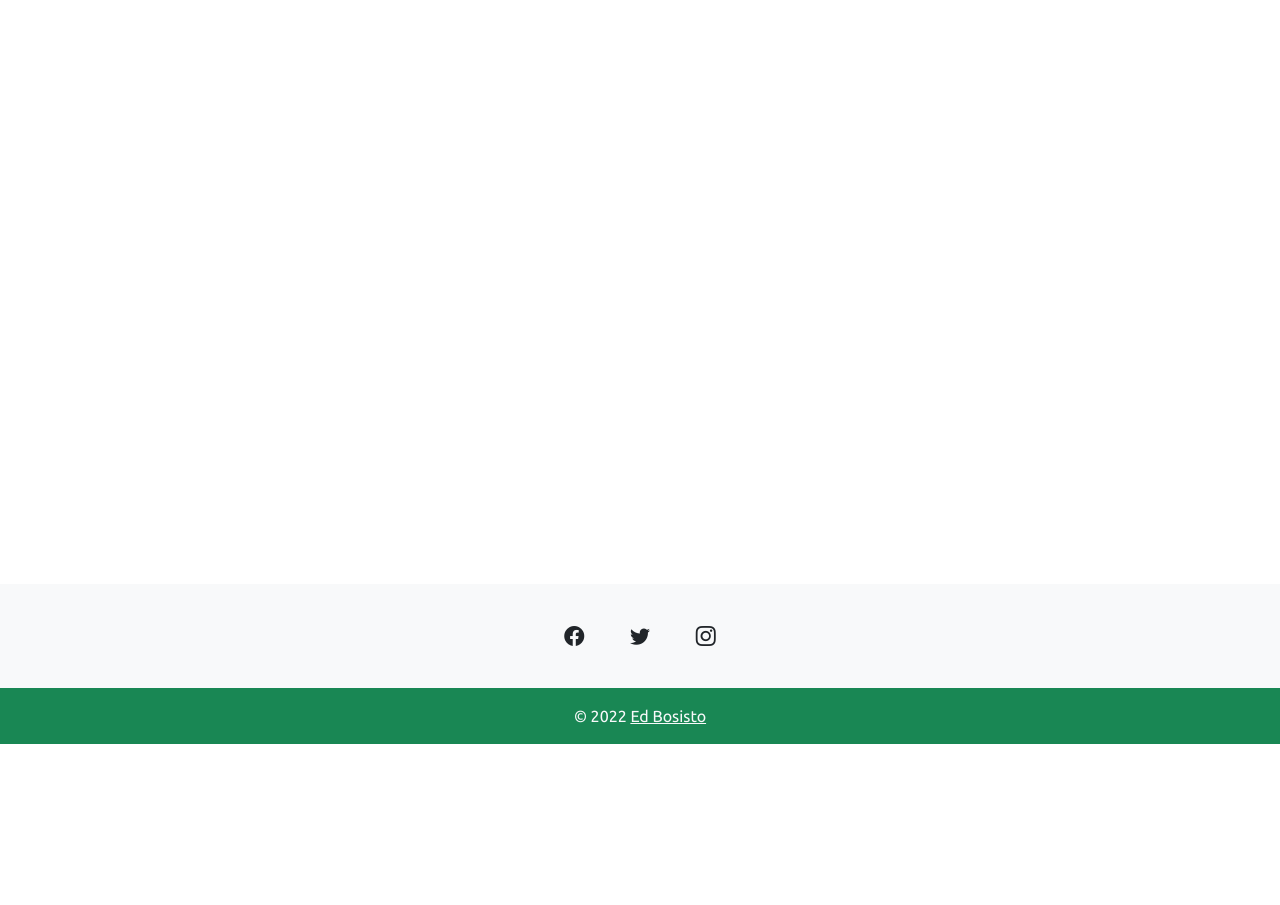
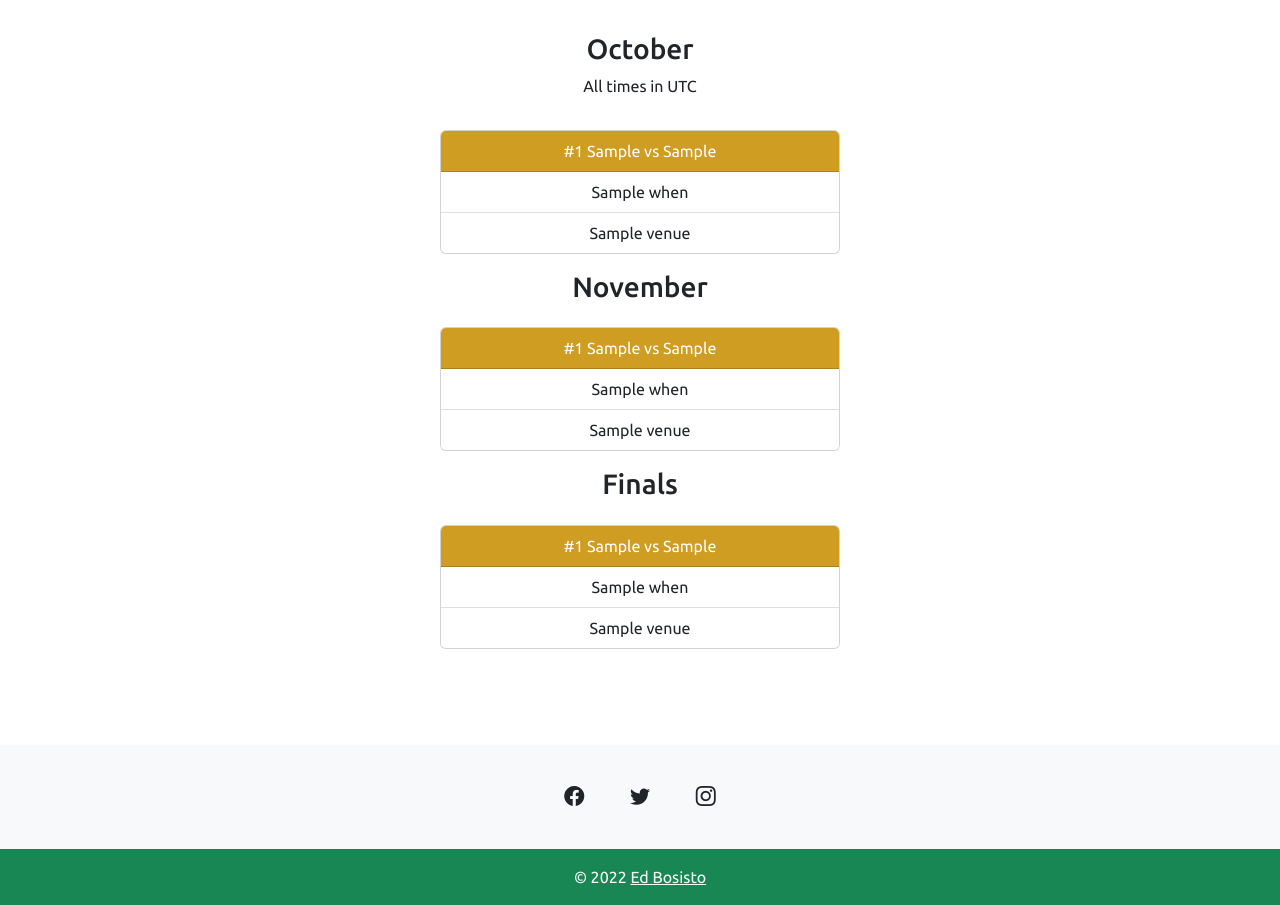
Before and after one commit to edbosisto/t20-tipping, a Django app: template t20wc2022/templates/matches.html in a window 1280 px wide. Shown: the part 56-961 px from the top of the page. Before the commit the page ends 800 px from the top, so only its background shows below. Run offline with Django 3.2, Linux system fonts and the light colour scheme; the template is opened without the code that fills it: most values are stand-ins (such as "Sample title", 1, 10 or a date in 2020); some libraries are stand-ins or nearby versions.

Commit message:
matches.html complete

```diff
--- a/t20wc2022/templates/matches.html
+++ b/t20wc2022/templates/matches.html
@@ -1,10 +1,78 @@
 {% extends 'base.html' %}
 
 {% block title %}
-Schedule
+Matches
 {% endblock title %}
-
 
 {% block content %}
 
+<h3>October</h3>
+<p class="text-center">All times in UTC</p>
+
+{% for match in matches_october %}
+    <div class="h-100 d-flex align-items-center justify-content-center">
+        <div class="card text-center" id="card-match">
+            <div class="card-header" id="card-match-header">
+                {% if match.team1 == None %}
+                    #{{ match.id }}  TBC vs {{ match.team2 }}
+                {% elif match.team2 == None %}
+                    #{{ match.id }}  {{ match.team1 }} vs TBC
+                {% else %}
+                    #{{ match.id }}  {{ match.team1 }} vs {{ match.team2 }}
+                {% endif %}
+            </div>
+            <ul class="list-group list-group-flush">
+            <li class="list-group-item">{{ match.when }}</li>
+            <li class="list-group-item">{{ match.venue }}</li>
+            </ul>
+        </div>
+    </div>
+{% endfor %}
+
+<h3>November</h3>
+
+{% for match in matches_november %}
+    <div class="h-100 d-flex align-items-center justify-content-center">
+        <div class="card text-center" id="card-match">
+            <div class="card-header" id="card-match-header">
+                {% if match.team1 == None %}
+                    #{{ match.id }}  TBC vs {{ match.team2 }}
+                {% elif match.team2 == None %}
+                    #{{ match.id }}  {{ match.team1 }} vs TBC
+                {% else %}
+                    #{{ match.id }}  {{ match.team1 }} vs {{ match.team2 }}
+                {% endif %}
+            </div>
+            <ul class="list-group list-group-flush">
+            <li class="list-group-item">{{ match.when }}</li>
+            <li class="list-group-item">{{ match.venue }}</li>
+            </ul>
+        </div>
+    </div>
+{% endfor %}
+
+<h3>Finals</h3>
+
+{% for match in finals %}
+    <div class="h-100 d-flex align-items-center justify-content-center">
+        <div class="card text-center" id="card-match">
+            <div class="card-header" id="card-match-header">
+                {% if match.team2 == None and match.team1 == None %}
+                    #{{ match.id }}  TBC vs TBC
+                {% elif match.team2 == None %}
+                    #{{ match.id }}  {{ match.team1 }} vs TBC
+                {% elif match.team1 == None %}
+                    #{{ match.id }}  TBC vs {{ match.team2 }}
+                {% else %}
+                    #{{ match.id }}  {{ match.team1 }} vs {{ match.team2 }}
+                {% endif %}
+            </div>
+            <ul class="list-group list-group-flush">
+            <li class="list-group-item">{{ match.when }}</li>
+            <li class="list-group-item">{{ match.venue }}</li>
+            </ul>
+        </div>
+    </div>
+{% endfor %}
+
 {% endblock content %}
--- a/t20wc2022/templates/static/css/main.css
+++ b/t20wc2022/templates/static/css/main.css
@@ -28,6 +28,16 @@ html {
     padding-top: 2rem;
   }
 
+  #card-match {
+    width: 25rem;
+    margin: 1rem 1rem;
+  }
+
+  #card-match-header {
+    background-color: rgb(206, 157, 33);
+    color: white;
+  }
+
   #content {
     padding-bottom: 5rem;
   }
@@ -47,7 +57,7 @@ html {
 
   #tip-form {
     max-width: 500px;
-    text-align: center;
+    text-align: left;
   }
 
 
```
Also changed, not shown: t20wc2022/tip/views.py (+13 -2 lines), t20wc2022/db.sqlite3, t20wc2022/tip/migrations/0010_alter_match_winner.py (added), t20wc2022/tip/migrations/0011_alter_match_winner.py (added).
